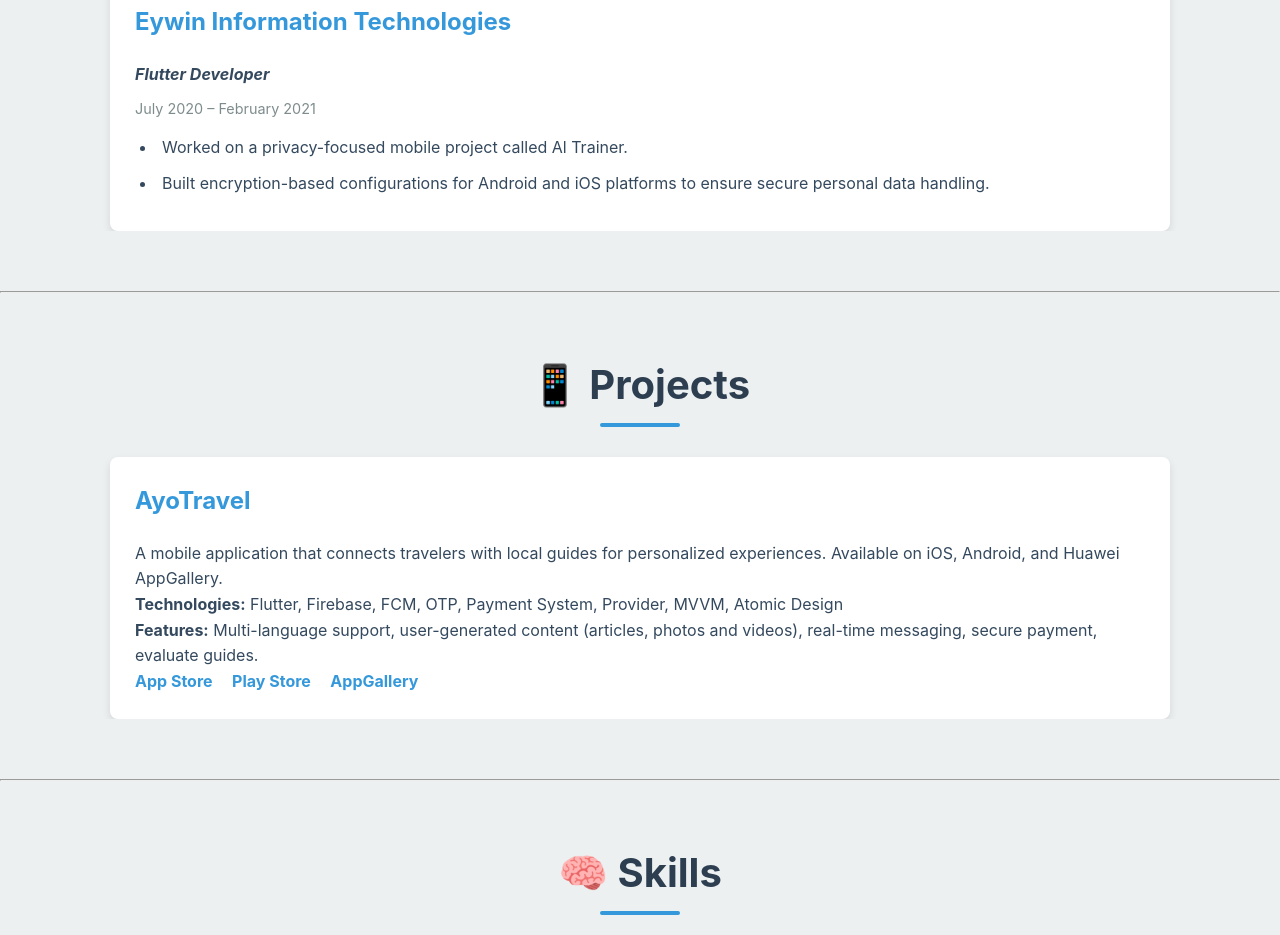
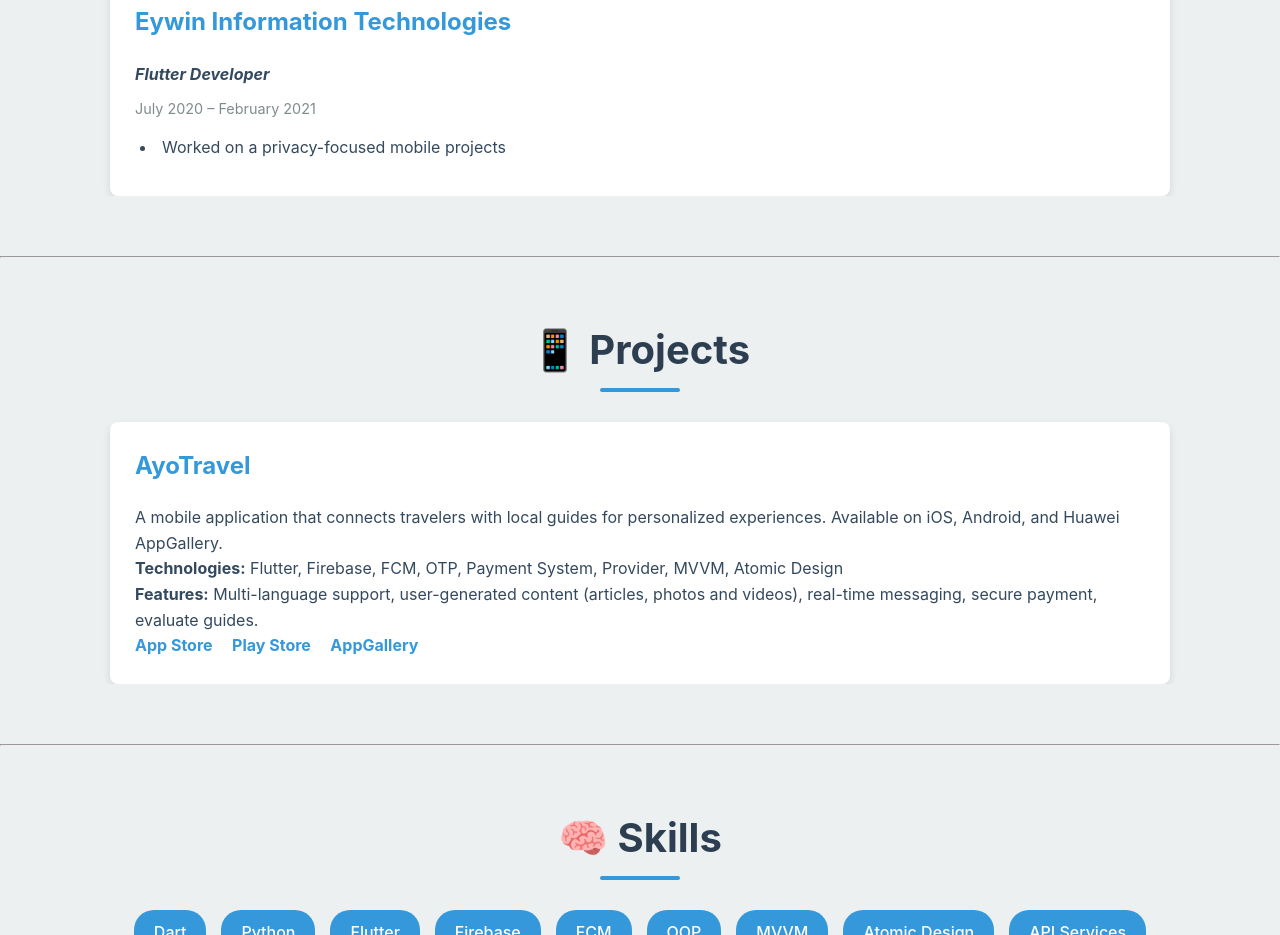
Before and after one commit to mgy-programmer/muhammedyesilmen.github.io, a plain HTML site: page index.html in a window 1280 px wide. Shown: the part 2115-3050 px from the top of the page. Drawn offline with Linux system fonts and the light colour scheme.

Commit message:
Update index.html

```diff
--- a/index.html
+++ b/index.html
@@ -348,8 +348,7 @@
                     <p class="job-title">Flutter Developer</p>
                     <p class="date">July 2020 – February 2021</p>
                     <ul>
-                        <li>Worked on a privacy-focused mobile project called Al Trainer.</li>
-                        <li>Built encryption-based configurations for Android and iOS platforms to ensure secure personal data handling.</li>
+                        <li>Worked on a privacy-focused mobile projects</li>
                     </ul>
                 </div>
             </div>
```
